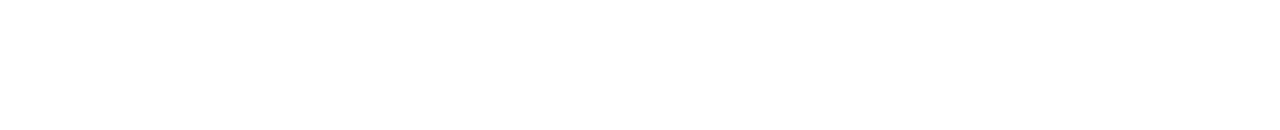
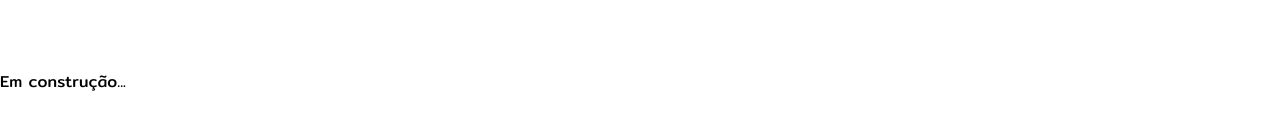
Before and after one commit to DiogoGoularttt/site, a Next.js app: page / in a window 1280 px wide. Shown: the part 2770-2900 px from the top of the page. Before the commit the page ends 2752 px from the top, so only its background shows below. Built offline with nearby package versions, Linux system fonts and the light colour scheme.

Commit message:
:rocket: Add contact page

```diff
--- a/src/app/page.js
+++ b/src/app/page.js
@@ -52,9 +52,9 @@ export default function Home() {
           <About />
         </div>
 
-        {/* <div id="projects" className="bg-[#fff] pt-8 md:py-22">
-          <h1>OI</h1>
-        </div> */}
+        <div id="projects" className="bg-[#fff] pt-8 md:py-22">
+          <h1>Em construção...</h1>
+        </div>
 
         {/* <div id="contact" className="flex bg-white py-32 max-w-7xl mx-auto">
           <h1>
```
